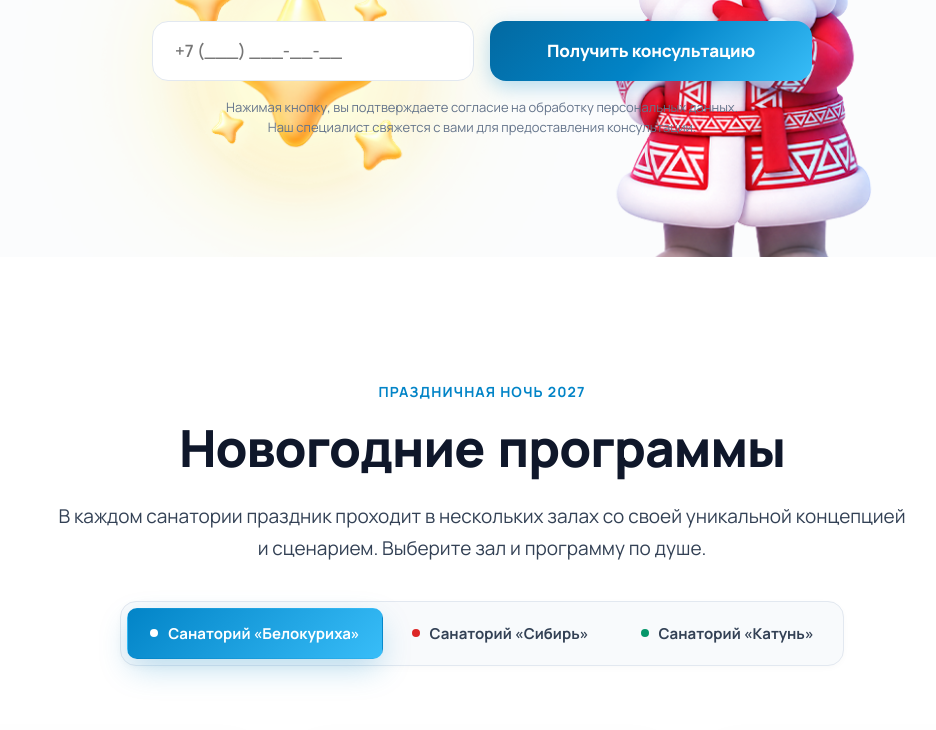
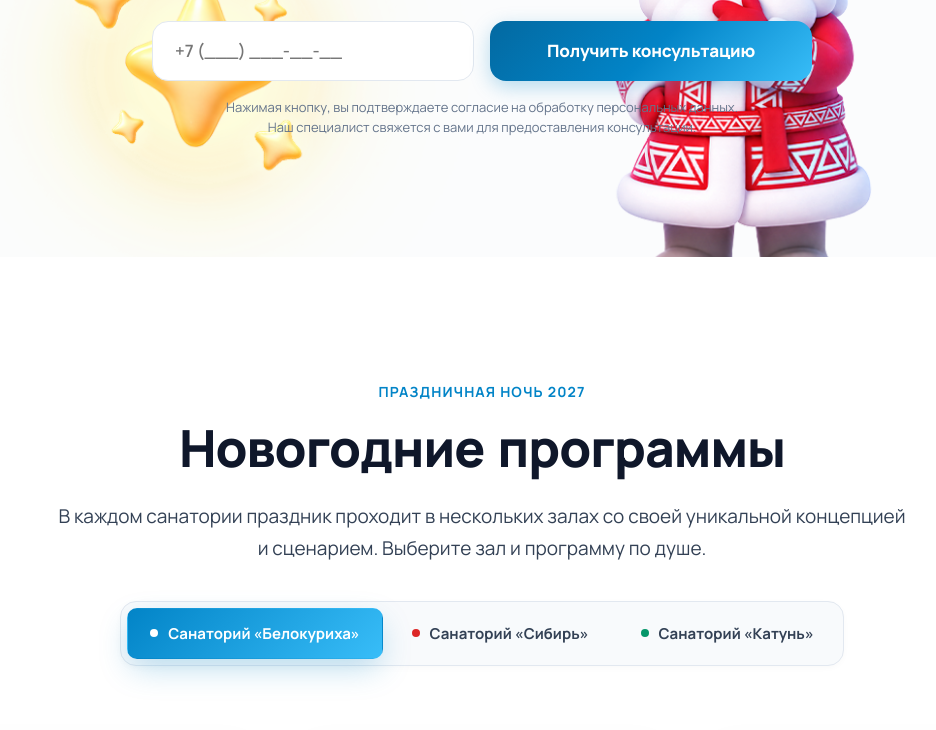
Before and after one commit to romanbigaltay-bot/big-altay-new-year, a plain HTML site: page index.html in a window 1280 px wide. Shown: the part 4083-4813 px from the top of the page, without its empty margins (158-1094 px from the left). Drawn offline with nearby package versions, Linux system fonts and the light colour scheme.

Commit message:
style(consult): звёзды ещё левее на 100px (left:40); Дед Мороз больше не обрезается — снят z-index:2 с #programs (механика как в hero)

```diff
--- a/css/style.css
+++ b/css/style.css
@@ -1041,7 +1041,7 @@ button {
    above the section background, below the content. */
 .consult-decoration-stars {
     position: absolute;
-    left: 140px; /* было 220px: по ТЗ сдвинуть левее на 80px */
+    left: 40px; /* было 140px: по ТЗ ещё левее на 100px */
     bottom: -280px; /* было -40px: по ТЗ опустить на 240px (картинка 960px высотой — «вырастает» из-под секции) */
     width: 640px; /* увеличены в 2 раза по ТЗ (было 320x480) */
     height: 960px;
@@ -1054,12 +1054,15 @@ button {
 
 /* Decorative Ded Moroz in the quick-consult section: right-bottom corner,
    mirrored horizontally (scaleX(-1) — he faces left, towards the form).
-   Копия механики hero (.hero-decoration-ded-moroz): decor z-index:1, контент
-   формы получает свой stacking context z-index:2 → декор гарантированно ПОД
-   контентом. За счёт overflow:visible у секции и отсутствия z-index у самой
-   секции Дед Мороз выступает ногами за нижнюю границу блока и виден ПОВЕРХ
-   фона следующего блока #programs (без z-index он оставался бы в root-context
-   ниже positioned-секции z:2 — баг «исправление z-index не помог», 27.10). */
+   ТОЧНАЯ КОПИЯ МЕХАНИКИ HERO, где ноги Деда Мороза корректно выступают за
+   границы блока (сравнение 27.10):
+   .hero-section        -> .section--quick-consult : position:relative без своего z-index, overflow:visible
+   .hero-content z:2    -> .quick-consult z:2      : контент поверх декора
+   .hero-decoration z:1 -> decor z:1               : декор под контентом
+   Соседний блок в hero (#sanatoriums, z:1) идёт ДОМ в DOM после hero — его фон
+   рисуется над выступающим декором. Здесь полный аналог: #programs обязан быть
+   z:1 (как .section по умолчанию), а НЕ z:2. Именно z:2 у .section--programs
+   обрезал ноги Деда Мороза (баг 27.10: «исправление z-index не помог»). */
 .consult-decoration-ded-moroz {
     position: absolute;
     right: 220px; /* сдвиг от правого края к центру (к форме) по ТЗ */
@@ -1176,7 +1179,10 @@ button {
     background: #ffffff;
     padding: 120px 0;
     position: relative;
-    z-index: 2;
+    /* z-index убран (был 2): как у соседних секций hero/#sanatoriums (z:1 по
+       умолчанию .section). Это обязательная часть механики «декор выступает
+       ногами за блок»: при z:2 фон #programs перекрывал Деда Мороза из
+       #quickConsult (см. комментарий .consult-decoration-ded-moroz). */
 }
 
 .programs-tabs-wrap {
```
